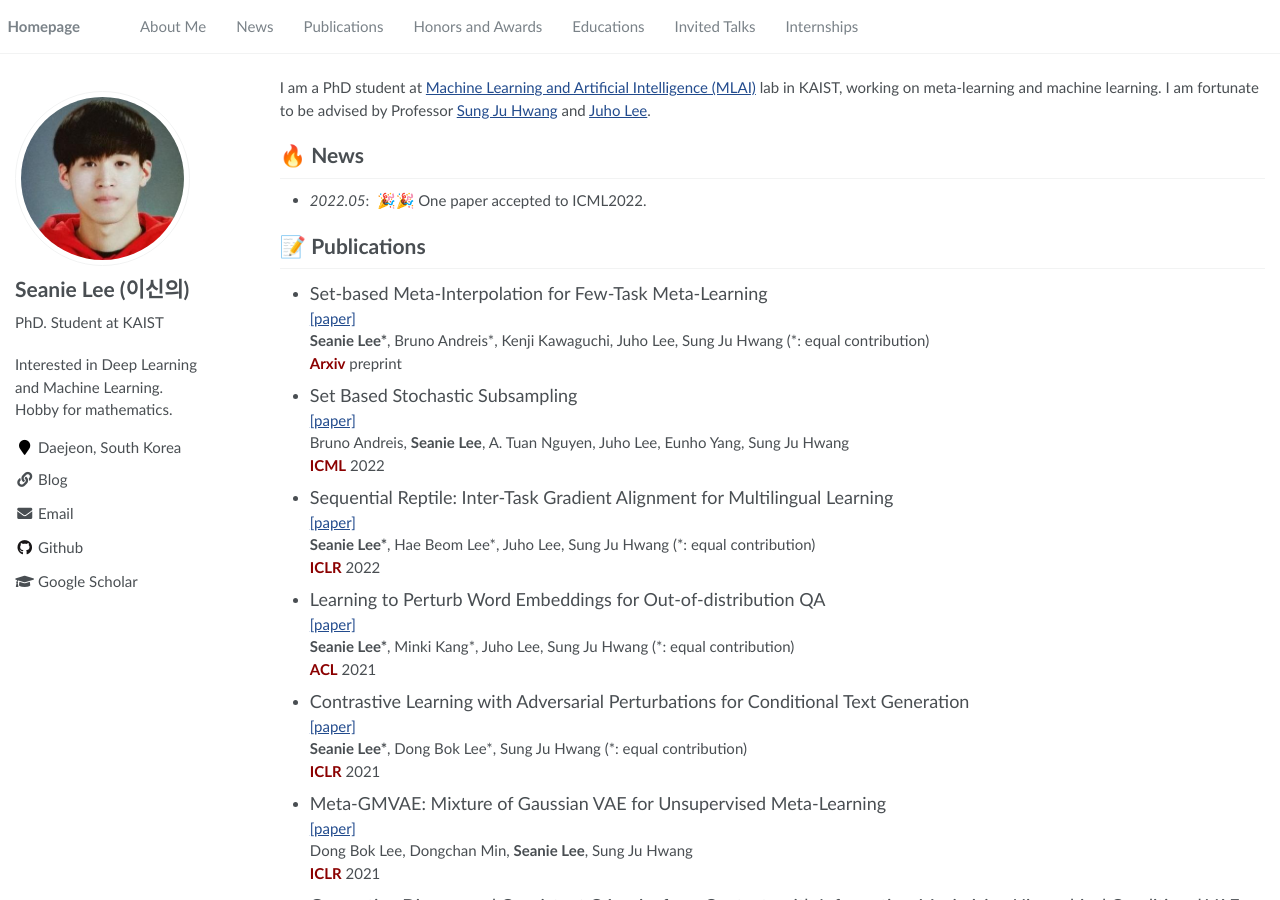
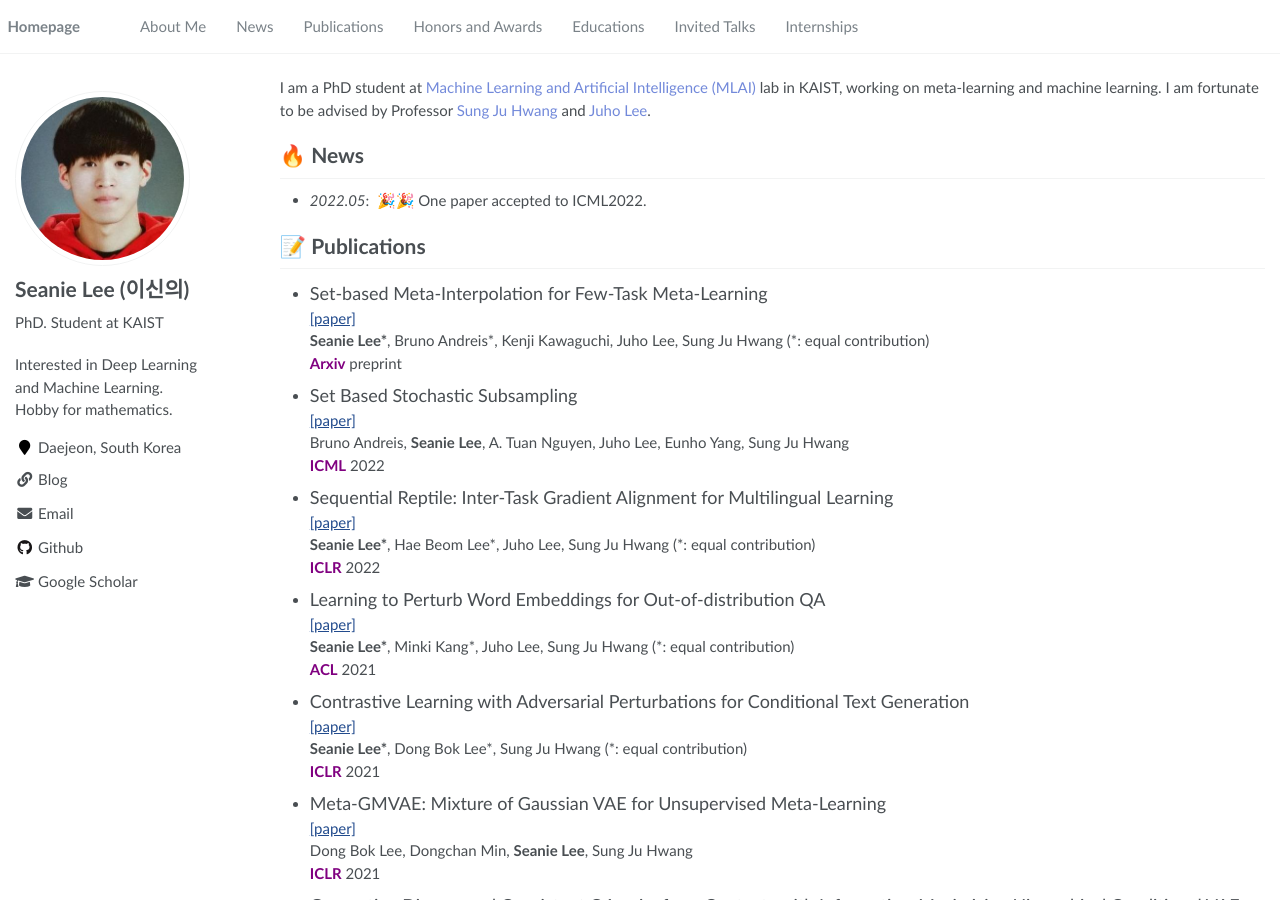
Before and after one commit to seanie12/seanie12.github.io, a Jekyll site: the page built from _pages/about.md, in a window 1280 px wide and 900 px high. Built offline with Jekyll 4.4.1, drawn with Linux system fonts in a browser that asks for light colours.

Commit message:
Update about.md

```diff
--- a/_pages/about.md
+++ b/_pages/about.md
@@ -17,7 +17,7 @@ redirect_from:
 
 <span class='anchor' id='about-me'></span>
 
-I am a PhD student at [Machine Learning and Artificial Intelligence (MLAI)](https://www.mlai-kaist.com/) lab in KAIST, working on meta-learning and machine learning. I am fortunate to be advised by Professor [Sung Ju Hwang](http://www.sungjuhwang.com/) and [Juho Lee](https://juho-lee.github.io/).
+I am a PhD student at <a href="https://www.mlai-kaist.com/" style="color: #7289da; text-decoration: none;">Machine Learning and Artificial Intelligence (MLAI)</a> lab in KAIST, working on meta-learning and machine learning. I am fortunate to be advised by Professor <a href="http://www.sungjuhwang.com/" style="color: #7289da; text-decoration: none;">Sung Ju Hwang</a> and <a href="https://juho-lee.github.io/" style="color: #7289da; text-decoration: none;">Juho Lee</a>.
 
 
 
@@ -31,39 +31,39 @@ I am a PhD student at [Machine Learning and Artificial Intelligence (MLAI)](http
 - <font size="4">Set-based Meta-Interpolation for Few-Task Meta-Learning</font>
 [[paper]](https://arxiv.org/abs/2205.09990) \\
  **Seanie Lee\***, Bruno Andreis\*, Kenji Kawaguchi, Juho Lee, Sung Ju Hwang (\*: equal contribution) \\
-<span style="color:darkred">**Arxiv**</span> preprint
+<span style="color:purple">**Arxiv**</span> preprint
 
 - <font size="4">Set Based Stochastic Subsampling</font>
 [[paper]](https://arxiv.org/abs/2006.14222) \\
 Bruno Andreis, **Seanie Lee**, A. Tuan Nguyen, Juho Lee, Eunho Yang, Sung Ju Hwang \\
-<span style="color:darkred">**ICML**</span> 2022
+<span style="color:purple">**ICML**</span> 2022
 
 - <font size="4">Sequential Reptile: Inter-Task Gradient Alignment for Multilingual Learning</font>
 [[paper]](https://openreview.net/forum?id=ivQruZvXxtz) \\
 **Seanie Lee\***, Hae Beom Lee\*, Juho Lee, Sung Ju Hwang (\*: equal contribution) \\
-<span style="color:darkred">**ICLR**</span> 2022
+<span style="color:purple">**ICLR**</span> 2022
 
 - <font size="4">Learning to Perturb Word Embeddings for Out-of-distribution QA</font>
 [[paper]](https://aclanthology.org/2021.acl-long.434/) \\
 **Seanie Lee\***, Minki Kang\*, Juho Lee, Sung Ju Hwang (\*: equal contribution) \\
-<span style="color:darkred">**ACL**</span> 2021
+<span style="color:purple">**ACL**</span> 2021
 
 - <font size="4">Contrastive Learning with Adversarial Perturbations for Conditional Text Generation</font>
 [[paper]](https://openreview.net/forum?id=Wga_hrCa3P3) \\
 **Seanie Lee\***, Dong Bok Lee\*, Sung Ju Hwang (\*: equal contribution) \\
-<span style="color:darkred">**ICLR**</span> 2021
+<span style="color:purple">**ICLR**</span> 2021
 
 
 - <font size="4">Meta-GMVAE: Mixture of Gaussian VAE for Unsupervised Meta-Learning</font>
 [[paper]](https://openreview.net/forum?id=wS0UFjsNYjn) \\
 Dong Bok Lee, Dongchan Min, **Seanie Lee**, Sung Ju Hwang \\
-<span style="color:darkred">**ICLR**</span> 2021
+<span style="color:purple">**ICLR**</span> 2021
 
 
 - <font size="4">Generating Diverse and Consistent QA pairs from Contexts with Information-Maximizing Hierarchical Conditional VAEs</font>
 [[paper]](https://aclanthology.org/2020.acl-main.20/) \\
  Dong Bok Lee\*, **Seanie Lee\***, WooTae Jeong, Donghwan Kim, Sung Ju Hwang (\*: equal contribution) \\
-<span style="color:darkred">**ACL**</span> 2020
+<span style="color:purple">**ACL**</span> 2020
 
 
 - <font size="4">g2pM: A Neural Grapheme-to-Phoneme Conversion Package for Mandarin Chinese Based on a New Open Benchmark Dataset</font>
```
